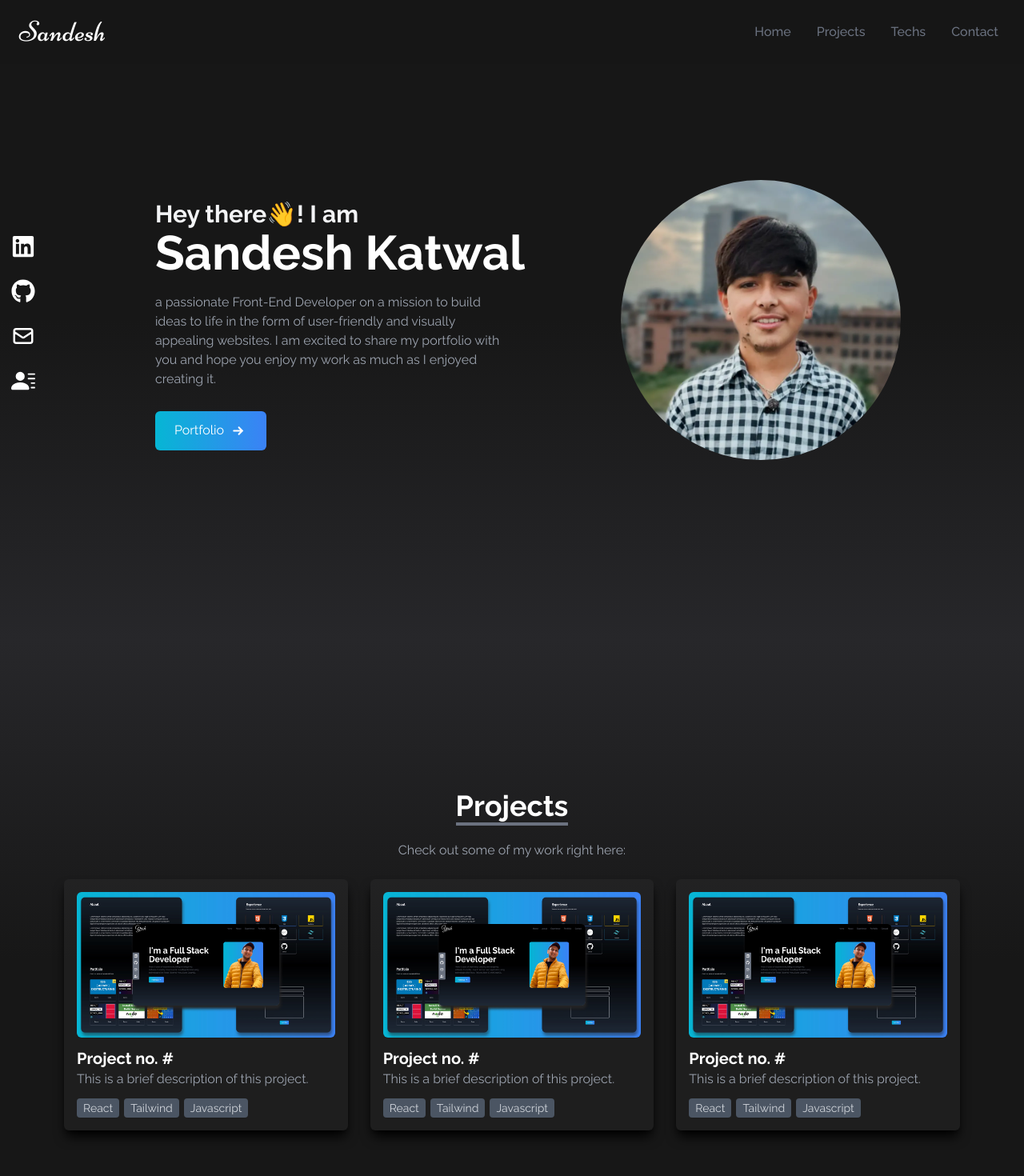
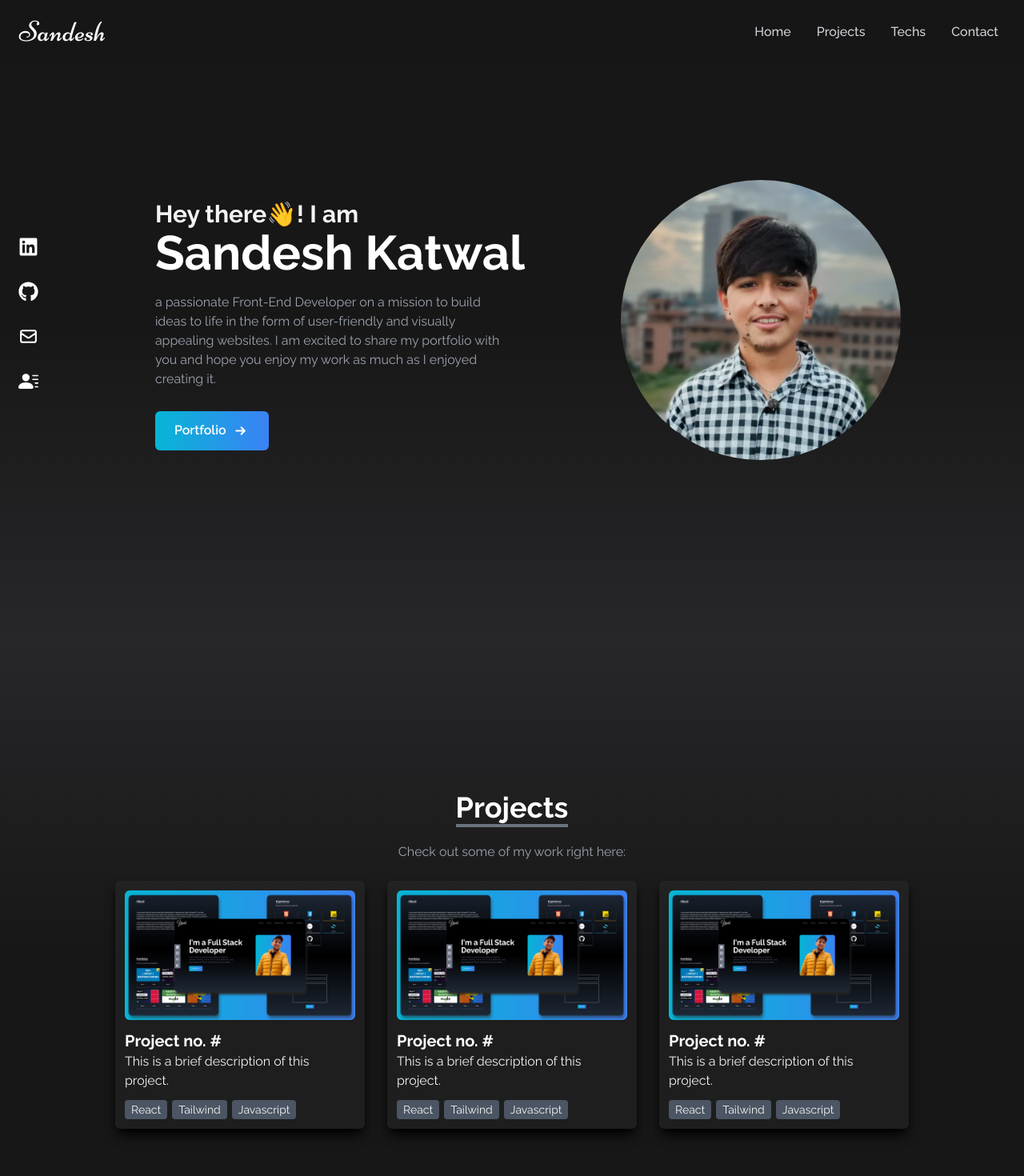
Before and after one commit to xandemon/minimal-portfolio, a React (Create React App) app: page / in a window 1280 px wide. Shown: the top 1470 px of the page at 80% size. Built offline with nearby package versions, Linux system fonts and the light colour scheme.

Commit message:
Added footer and made some UI modifications

```diff
--- a/src/App.js
+++ b/src/App.js
@@ -6,6 +6,7 @@ import NavBar from "./components/NavBar";
 import Projects from "./components/Projects";
 import SocialLinks from "./components/SocialLinks";
 import NavBarScroll from "./utils/NavBarScroll";
+import Footer from "./components/Footer";
 
 function App() {
   window.onload = NavBarScroll;
@@ -18,6 +19,7 @@ function App() {
       <Techs />
       <Contact />
       <SocialLinks />
+      <Footer />
     </div>
   );
 }
--- /dev/null
+++ b/src/components/Footer.jsx
@@ -0,0 +1,17 @@
+// import { FaStar } from "react-icons/fa";
+import { SiCodeigniter } from "react-icons/si";
+import favicon from "../assets/favicon.png";
+
+const Footer = () => {
+  return (
+    <div className="flex justify-center items-center bg-neutral-900">
+      <div className="flex justify-center items-center gap-4 m-2 py-2 rounded-md text-white tracking-widest text-sm text-center w-1/2 bg-neutral-500 bg-opacity-5">
+        <img alt="" src={favicon} width={25}></img>
+        Designed & Built by Sandesh Katwal
+        <SiCodeigniter color="orange" size={20} />
+      </div>
+    </div>
+  );
+};
+
+export default Footer;
--- a/src/components/Home.jsx
+++ b/src/components/Home.jsx
@@ -13,25 +13,22 @@ const Home = () => {
         <div class="flex flex-col justify-center h-full md:px-10 lg:mr-30">
           <div className="pt-[20px] text-center md:text-left font-bold">
             <h2 className="text-2xl md:text-3xl text-gray-100">
-            Hey there👋! I am
+              Hey there👋! I am
             </h2>
-            <h2 className="text-4xl md:text-6xl text-white">
-            Sandesh Katwal
-            </h2>
+            <h2 className="text-4xl md:text-6xl text-white">Sandesh Katwal</h2>
           </div>
 
           <div className="text-center md:text-left text-gray-400 py-[20px] max-w-md">
             <p>
-              a passionate Front-End Developer on a mission
-              to build ideas to life in the form of user-friendly and visually appealing websites.
-              I am excited to share my portfolio with you and hope you enjoy my work
-              as much as I enjoyed creating it.
+              a passionate Front-End Developer on a mission to build ideas to
+              life in the form of user-friendly and visually appealing websites.
+              I am excited to share my portfolio with you and hope you enjoy my
+              work as much as I enjoyed creating it.
             </p>
           </div>
-          <div
-          className="flex justify-center md:justify-start">
+          <div className="flex justify-center md:justify-start">
             <Link to="portfolio" smooth duration={300}>
-              <button className="group text-white flex items-center w-fit px-6 py-3 my-2 rounded-md bg-gradient-to-r from-cyan-500 to-blue-500 cursor-pointer hover:scale-105 duration-500">
+              <button className="group text-white font-semibold flex items-center w-fit px-6 py-3 my-2 rounded-md bg-gradient-to-r from-cyan-500 to-blue-500 cursor-pointer hover:scale-105 duration-500">
                 Portfolio
                 <span className="group-hover:rotate-[360deg] duration-[500ms]">
                   <TiArrowRight size={25} className="ml-1" />
--- a/src/components/NavBar.jsx
+++ b/src/components/NavBar.jsx
@@ -13,7 +13,10 @@ const NavBar = () => {
   ];
 
   return (
-    <div id="menubar" className="flex justify-between items-center w-full h-20 px-4 text-white bg-neutral-900 bg-opacity-90 fixed z-20">
+    <div
+      id="menubar"
+      className="flex justify-between items-center w-full h-20 px-4 text-white bg-neutral-900 bg-opacity-90 fixed z-20"
+    >
       <div>
         <h1 className="text-4xl font-brand ml-2">Sandesh</h1>
       </div>
@@ -22,7 +25,7 @@ const NavBar = () => {
         {links.map(({ id, link }) => (
           <li
             key={id}
-            className="px-4 cursor-pointer font-medium capitalize text-gray-500 hover:scale-105 duration-200"
+            className="px-4 cursor-pointer font-medium capitalize text-gray-300 hover:scale-105 duration-200"
           >
             <Link to={link} smooth duration={500}>
               {link}
@@ -45,7 +48,12 @@ const NavBar = () => {
               key={id}
               className="px-4 py-6 cursor-pointer capitalize text-4xl"
             >
-              <Link onClick={() => setNav(!nav)} to={link} smooth duration={500}>
+              <Link
+                onClick={() => setNav(!nav)}
+                to={link}
+                smooth
+                duration={500}
+              >
                 {link}
               </Link>
             </li>
--- a/src/components/Projects.jsx
+++ b/src/components/Projects.jsx
@@ -1,5 +1,7 @@
 import React from "react";
 import reactPortfolio from "../assets/portfolio/reactPortfolio2.jpg";
+import { VscGithub } from "react-icons/vsc";
+import { HiOutlineExternalLink } from "react-icons/hi";
 // import installNode from "../assets/portfolio/installNode.jpg";
 // import navbar from "../assets/portfolio/navbar.jpg";
 
@@ -24,32 +26,32 @@ const Projects = () => {
       src: reactPortfolio,
       title: "Project no. #",
       descr: "This is a brief description of this project.",
+      link: "https://bing.com",
+      github: "https://github.com/deadclown09",
     },
     {
       id: 2,
       src: reactPortfolio,
       title: "Project no. #",
       descr: "This is a brief description of this project.",
+      link: "https://bing.com",
+      github: "https://github.com/deadclown09",
     },
     {
       id: 3,
       src: reactPortfolio,
       title: "Project no. #",
       descr: "This is a brief description of this project.",
+      link: "https://bing.com",
+      github: "https://github.com/deadclown09",
     },
-    // {
-    //     id: 4,
-    //     src: reactPortfolio,
-    //     title: "Project no. #",
-    //     descr: "This is a short description of this project."
-    // }
   ];
   return (
     <div
       name="projects"
       className="flex justify-center items-center bg-gradient-to-b from-zinc-800 via-neutral-900 to-neutral-900 text-white min-h-screen"
     >
-      <div className="max-w-6xl p-4 mx-auto flex flex-col justify-center w-full h-full">
+      <div className="max-w-5xl p-4 mx-auto flex flex-col justify-center w-full h-full">
         <div className="text-center">
           <p className="text-4xl font-bold inline border-b-4 border-gray-500">
             Projects
@@ -60,21 +62,42 @@ const Projects = () => {
         </div>
         <div>
           <div className="grid sm:grid-cols-2 md:grid-cols-3 gap-7">
-            {projects.map(({ id, src, title, descr }) => (
+            {projects.map(({ id, src, title, descr, link, github }) => (
               <div
                 key={id}
-                className="flex flex-col rounded-md shadow-lg bg-white bg-opacity-[0.03] drop-shadow-sm shadow-black w-full p-4"
+                className="flex flex-col rounded-md shadow-lg hover:scale-[1.02] duration-300 bg-white bg-opacity-[0.03] drop-shadow-sm shadow-black w-full p-3"
               >
-                <img src={src} alt="" className="rounded-md" />
+                <div className="group relative">
+                  <img
+                    src={src}
+                    alt=""
+                    className="rounded-md group-hover:blur-[2px]"
+                  />
+                  <span className="w-full h-full absolute top-0 right-0 p-2 flex flex-col gap-2 items-end rounded-md text-gray-100 bg-black bg-opacity-30  opacity-0 group-hover:opacity-100 duration-300">
+                    <a href={link} rel="noreferrer" target="_blank">
+                      <HiOutlineExternalLink
+                        size={30}
+                        className="cursor-pointer"
+                      />
+                    </a>
+                    <a href={github} rel="noreferrer" target="_blank">
+                      <VscGithub size={30} className="cursor-pointer" />
+                    </a>
+                  </span>
+                </div>
                 <div className="my-3">
-                  <h3 className="text-xl font-bold">{title}</h3>
-                  <p className="text-gray-400">{descr}</p>
+                  <a href={link} rel="noreferrer" target="_blank">
+                    <h3 className="text-xl font-bold cursor-pointer hover:underline">
+                      {title}
+                    </h3>
+                  </a>
+                  <p className="text-gray-100">{descr}</p>
                 </div>
-                <div className="flex flex-row text-sm text-gray-300">
+                <div className="flex flex-row text-sm text-gray-100">
                   {skills.map(({ id, skill }) => (
                     <span
                       key={id}
-                      className="bg-gray-600 px-2 py-0.5 mr-1.5 w-fit rounded-[4px]"
+                      className="px-2 py-0.5 mr-1.5 w-fit rounded-[4px] bg-gray-600"
                     >
                       {skill}
                     </span>
--- a/src/components/SocialLinks.jsx
+++ b/src/components/SocialLinks.jsx
@@ -1,58 +1,72 @@
-import React from 'react';
-import { FaGithub, FaLinkedin } from 'react-icons/fa';
-import { HiOutlineMail } from 'react-icons/hi';
-import { BsFillPersonLinesFill } from 'react-icons/bs';
+import React from "react";
+import { FaGithub, FaLinkedin } from "react-icons/fa";
+import { HiOutlineMail } from "react-icons/hi";
+import { BsFillPersonLinesFill } from "react-icons/bs";
 
 const SocialLinks = () => {
-    const links= [
+  const links = [
     {
       id: 1,
       child: (
-                <>LinkedIn <FaLinkedin size={30} /></>
+        <>
+          LinkedIn <FaLinkedin size={25} />
+        </>
       ),
-            href: 'https://linkedin.com/deadclown09',
-            style: 'rounded-tr-md'
+      href: "https://linkedin.com/deadclown09",
+      style: "rounded-tr-md",
     },
     {
       id: 2,
       child: (
-                <>GitHub <FaGithub size={30} /></>
+        <>
+          GitHub <FaGithub size={25} />
+        </>
       ),
-            href: 'https://github.com/deadclown09'
+      href: "https://github.com/deadclown09",
     },
     {
       id: 3,
       child: (
-                <>Mail <HiOutlineMail size={30} /></>
+        <>
+          Mail <HiOutlineMail size={25} />
+        </>
       ),
-            href: 'mailto:mesane.2014@gmail.com'
+      href: "mailto:mesane.2014@gmail.com",
     },
     {
       id: 4,
       child: (
-                <>Resume <BsFillPersonLinesFill size={30} /></>
+        <>
+          Resume <BsFillPersonLinesFill size={25} />
+        </>
       ),
-            href: '/resume.pdf',
-            style: 'rounded-br-md',
-            download: true
-        }
-    ]
+      href: "/resume.pdf",
+      style: "rounded-br-md",
+      download: true,
+    },
+  ];
   return (
     <div className="hidden lg:flex flex-col top-[35%] left-0 fixed">
       <ul>
-                {links.map(({id, child, href, style, download}) => (
+        {links.map(({ id, child, href, style, download }) => (
           <li
-                    key={id} className={`flex justify-between items-center w-40 h-14 px-4 ml-[-100px] hover:ml-[-5px] hover:rounded-md duration-400 ${style}`}>
+            key={id}
+            className={`flex justify-between items-center w-36 h-14 px-4 ml-[-80px] hover:ml-[-5px] rounded-md duration-500 ${style}`}
+          >
             <a
-                        href={href} className="flex justify-between items-center w-full text-white" download={download} target="_blank" rel="noreferrer">
+              href={href}
+              className="flex justify-between items-center w-full text-white"
+              download={download}
+              target="_blank"
+              rel="noreferrer"
+            >
               {child}
             </a>
           </li>
         ))}
-
       </ul>
     </div>
-    )
+  );
 };
 
 export default SocialLinks;
--- a/src/components/Techs.jsx
+++ b/src/components/Techs.jsx
@@ -69,7 +69,7 @@ const Techs = () => {
           {techs.map(({ id, src, alt, style }) => (
             <div
               key={id}
-              className={`flex flex-col justify-center items-center shadow-lg hover:scale-110 duration-500 rounded-full w-20 h-20 md:w-28 md:h-28 m-3 md:m-5 ${style}`}
+              className={`flex flex-col justify-center items-center shadow-lg hover:scale-110 duration-300 rounded-full w-20 h-20 md:w-28 md:h-28 m-3 md:m-5 opacity-80 hover:opacity-100 ${style}`}
             >
               <img src={src} alt={alt} className="w-11 md:w-16 mx-auto" />
               {/* <p className="text-gray-400 mt-1">{title}</p> */}
```
Also changed, not shown: src/assets/favicon.png (added). Lines whose indentation alone changed are shown as unchanged.
